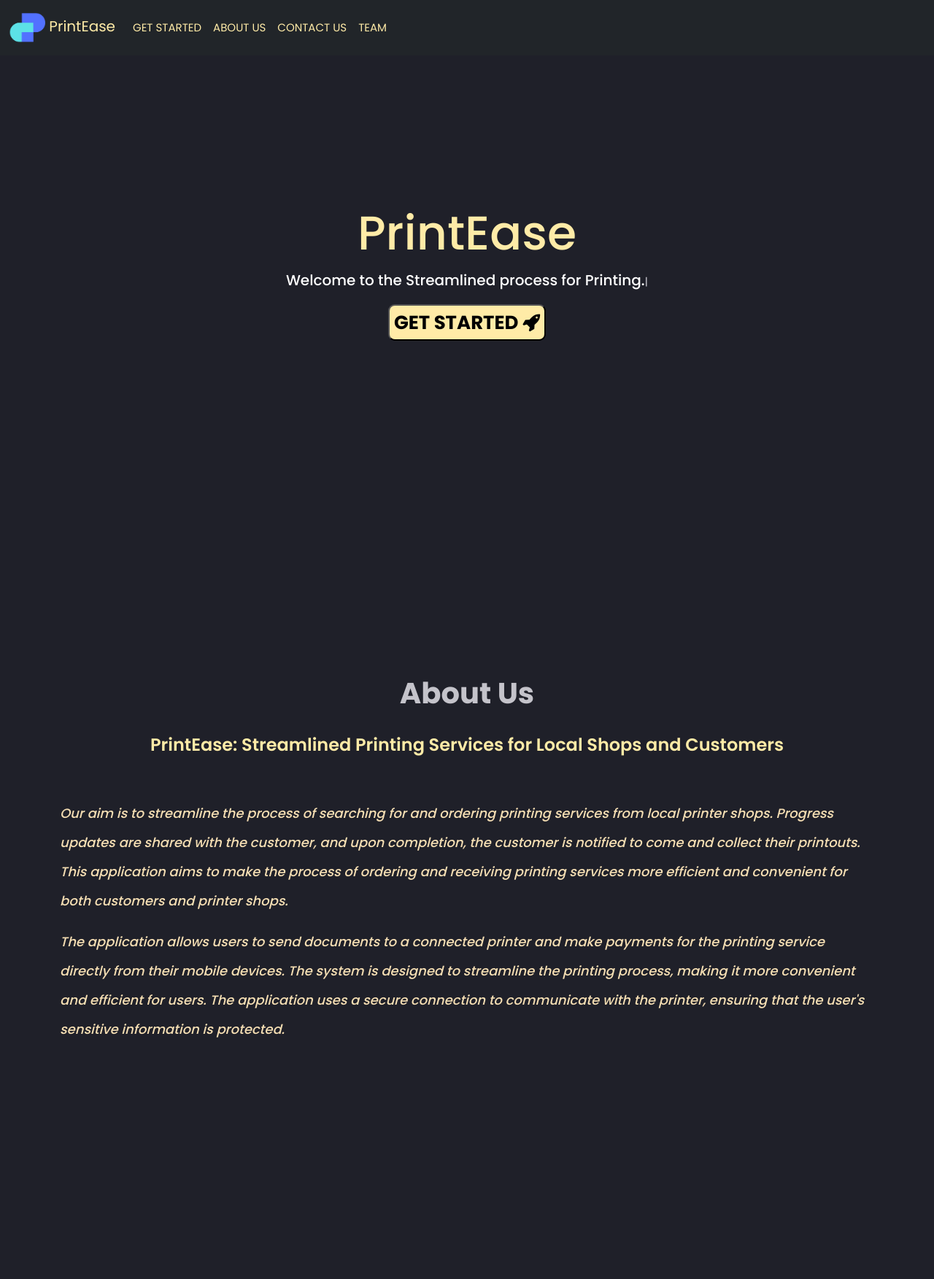
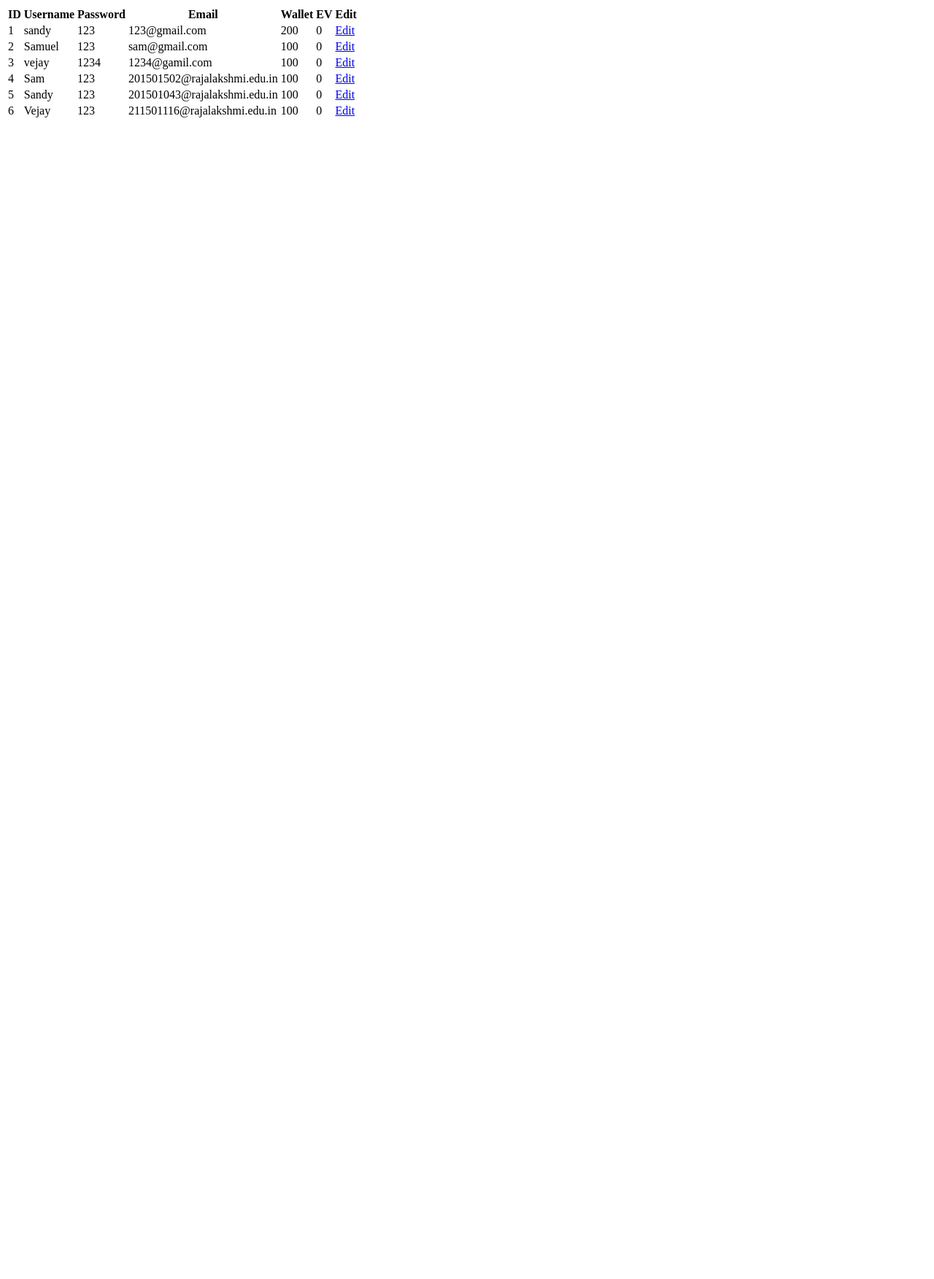
Before and after one commit to Samuel-2552/PrintEaseHackathon, a Flask app: page / in a window 1280 px wide. Shown: the whole page at 73% size. After the commit the page ends 161 px from the top, so only its background shows below. Run offline with Flask 2, Linux system fonts and the light colour scheme; data comes from the database, SQL or seed files in the repository; both versions use the stored data as it was after the commit; some libraries are stand-ins or nearby versions.

Commit message:
created admin panel with hash options

```diff
--- a/app.py
+++ b/app.py
@@ -1,393 +1,37 @@
-from flask import Flask, render_template, request, redirect, session, url_for
+from flask import Flask, render_template, request, redirect
 import sqlite3
-import os
-import datetime
-import PyPDF2
-import qrcode
-import uuid
-import math
-import random
-import smtplib
-import imghdr
-from PIL import Image
-from PIL import ImageOps
-
-from email.mime.text import MIMEText
-from email.mime.multipart import MIMEMultipart
-
-ip="http://192.168.15.59:5000"
-counter=0
-file_counter=0
-otp=-1
-qr_codes={}
-navbar_name=['GET STARTED','ORDER NOW']
-today = datetime.date.today()
-tod_date = today.strftime("%d-%m-%Y")
-filepath=''
-order_no=1
-page=0
-
-images=os.path.join('static','images')
 
 app = Flask(__name__)
-app.secret_key = b'_5#y2L"F4Q8z\n\xec]/'
-app.config['icons'] = images
-fav_icon = os.path.join(app.config['icons'], 'logo.png')
-load_img = os.path.join(app.config['icons'], 'printease.gif')
-sam = os.path.join(app.config['icons'], 'samuel.jpg')
-sandy = os.path.join(app.config['icons'], 'sandy.jpg')
-vejay = os.path.join(app.config['icons'], 'vejayy.jpg')
-meena =  os.path.join(app.config['icons'], 'meena1.jpg')
-qr_img=os.path.join(app.config['icons'], 'qr.png')
-
-def OTP():
-    digits = "0123456789"
-    OTP = ""
-    for i in range(6):
-        OTP += digits[math.floor(random.random() * 10)]
-    return OTP
-
-def connect_db():
-    connection = sqlite3.connect('users.db')
-    return connection
-
-def get_num_pages(file_path):
-    pdf_file = open(file_path, 'rb')
-    pdf_reader = PyPDF2.PdfReader(pdf_file)
-    return len(pdf_reader.pages)
 
 @app.route('/')
-def landing():
-    if 'username' in session:
-        logout=1
-        email=session['username']
-        connection = connect_db()
-        cursor = connection.cursor()
-        cursor.execute("SELECT * FROM user WHERE email=?", (email,))
-        user = cursor.fetchone()
-        user=user[1][0]
-        name=navbar_name[1]
-        cursor.execute("SELECT wallet FROM user WHERE email=?", (email,))
-        wallet_money=cursor.fetchone()
-    else:
-        wallet_money=[0]
-        logout=0
-        user="-1"
-        name=navbar_name[0]
-        #return redirect(url_for('dashboard'))
-    return render_template("landing.html", fav_icon=fav_icon, load_img=load_img,logout=logout,user=user.upper(),ip=ip,name=name,wallet=wallet_money[0])
-
-@app.route('/aboutus')
-def aboutus():
-    #return redirect(url_for('dashboard'))
-    return redirect("/#aboutus")
-
-@app.route('/signup', methods=['GET', 'POST'])
-def signup():
-    if 'username' in session:
-        return redirect(url_for('dashboard'))
-    if request.method == 'POST':
-        username = request.form['logname']
-        password = request.form['logpass']
-        email = request.form['logemail']
-
-        connection = connect_db()
-        cursor = connection.cursor()
-        cursor.execute("SELECT * FROM user WHERE username=?", (username,))
-        user = cursor.fetchone()
-        print(user)
-        if user:
-            return "User already exists"
-        try:
-            cursor.execute("INSERT INTO user (username, password, email) VALUES (?, ?, ?)", (username, password, email))
-            connection.commit()
-            connection.close()
-        except:
-            return "Email-Id already registered!"
-
-        return redirect('/login')
-    return render_template('index.html', fav_icon=fav_icon, load_img=load_img,ip=ip)
-
-@app.route('/login', methods=['GET', 'POST'])
-def login():
-    global order_no
-    if 'username' in session:
-        return redirect(url_for('dashboard'))
-    if request.method == 'POST':
-        try:
-            useremail = request.form['logemail']
-            password = request.form['logpass']
-            connection = connect_db()
-            cursor = connection.cursor()
-            cursor.execute("SELECT * FROM user WHERE email=? AND password=?", (useremail, password))
-            user = cursor.fetchone()
-            print(user[5])
-        except:
-            return "Invalid username or password"
-        if user:
-            session['username'] = useremail
-            if user[5]==0:
-                print("going")
-                return redirect('/verification')
-            order_no+=1
-            return redirect('/dashboard')
-        return "Invalid username or password"
-    return render_template('index.html', fav_icon=fav_icon, load_img=load_img,ip=ip)
-
-@app.route('/forgot', methods=['GET', 'POST'])
-def forgot():
-    if 'username' in session:
-        return redirect(url_for('dashboard'))
-    if request.method == 'POST':
-        useremail = request.form['logemail']
-        return "Email Sent"
-    return render_template('forgot.html', fav_icon=fav_icon, load_img=load_img, ip=ip)
-
-@app.route("/upload-file", methods=["POST"])
-def upload_file():
-    global filepath
-    global page
-    global file_counter
-    file = request.files["file"]
-
-    # Specify the directory name to create
-    directory = "files/"+session['username']+'/'
-
-    # Create the directory if it doesn't already exist
-    if not os.path.exists(directory):
-        os.makedirs(directory)
-
-    if file and file.content_type == "application/pdf":
-        filename = directory+str(file_counter)+".pdf"
-        file_counter+=1
-        file.save(filename)
-        print(filename)
-        pages=get_num_pages(filename)
-
-        page=pages
-        print("pages = ", page)
-        return "File uploaded successfully!"
-    if imghdr.what(file) is not None:
-        filename = directory+str(file_counter)+".jpg"
-        file.save(filename)
-        file_counter+=1
-        # Load the image
-        image = Image.open(filename)
-
-        # Convert the image to grayscale
-        grayscale_image = image.convert('L')
-
-        # Convert the inverted image to a color document
-        color_document = ImageOps.colorize(grayscale_image, (0, 0, 0), (255, 255, 255))
-
-        # Save the color document
-        color_document.save(filename)
-        print(filename)
-        page=1
-        return "File uploaded successfully!"
-    return "It is not a pdf file"
-
-
-@app.route('/dashboard',methods=['GET', 'POST'])
-def dashboard():
-    if 'username' not in session:
-        name=navbar_name[0]
-        return redirect('/login')
-    # Get the username from the session
-    useremail = session['username']
+def index():
     conn = sqlite3.connect('users.db')
     cursor = conn.cursor()
-    cursor.execute("SELECT username FROM user WHERE email=?",(useremail,))
-    username=cursor.fetchone()
-    print(username)
-    cursor.execute("SELECT wallet FROM user WHERE email=?", (useremail,))
-    wallet_money=cursor.fetchone()
-    # Close the connection
-    conn.close()
-    name=navbar_name[1]
+    cursor.execute('SELECT * FROM user')
+    users = cursor.fetchall()
+    cursor.close()
+    return render_template('index.html', users=users)
 
-    image_url=url_for('static', filename='image.jpg')
+@app.route('/edit/<int:user_id>', methods=['GET', 'POST'])
+def edit(user_id):
+    conn = sqlite3.connect('users.db')
+    cursor = conn.cursor()
+    cursor.execute('SELECT * FROM user WHERE id=?', (user_id,))
+    user = cursor.fetchone()
 
+    if request.method == 'POST':
+        username = request.form['username']
+        password = request.form['password']
+        email = request.form['email']
+        wallet = request.form['wallet']
+        EV = request.form['EV']
+        cursor.execute('UPDATE user SET username=?, password=?, email=?, wallet=?, EV=? WHERE id=?', (username, password, email, wallet, EV, user_id))
+        conn.commit()
+        cursor.close()
+        return redirect('/')
 
-
-
-    # Render the dashboard template with the username and message
-    return render_template('dashboard.html', username=username[0],user=username[0][0].upper(), fav_icon=fav_icon, load_img=load_img,ip=ip,name=name,wallet=wallet_money[0])
-
-@app.route('/payment',methods=['GET', 'POST'])
-def payment():
-    if 'username' in session:
-        logout=1
-        email=session['username']
-        connection = connect_db()
-        cursor = connection.cursor()
-        cursor.execute("SELECT * FROM user WHERE email=?", (email,))
-        user = cursor.fetchone()
-        user=user[1][0]
-        cursor.execute("SELECT wallet FROM user WHERE email=?", (email,))
-        wallet_money=cursor.fetchone()
-    else:
-        wallet_money=[0]
-        logout=0
-        user="-1"
-        return redirect(url_for('dashboard'))
-    if request.method == 'POST':
-        color = request.form.get('color')
-        print(color)
-        side = request.form.get('side')
-        print(side)
-        quantity = request.form.get('quantity')
-        print(quantity)
-    if color == '0':
-        col="Black & White"
-        col_cost=2
-    else:
-        print(color)
-        col="Colour"
-        col_cost=10
-    if side == '0':
-        sid = "Front and Back"
-        sid_cost=0.8
-    else:
-        print(side)
-        sid = "Single Side"
-        sid_cost=1
-    total=page*col_cost*sid_cost*int(quantity)
-
-    # Create a unique identifier
-    unique_id = str(uuid.uuid4())
-
-    # Create the data to be encoded in the QR code, including the unique identifier
-    # Create the QR code instance
-    qr = qrcode.QRCode(version=1, box_size=10, border=5)
-    data=ip+"/scan/" + unique_id
-    # Add the data to the QR code
-    qr.add_data(data)
-    qr.make(fit=True)
-
-    # Create an image from the QR code instance
-    img = qr.make_image(fill_color="black", back_color="white")
-
-    # Save the image
-    img.save("static/images/qr.png")
-    # Add the identifier to the qr_codes dictionary
-    qr_codes[unique_id] = True
-
-
-
-    return render_template('payment.html', fav_icon=fav_icon, load_img=load_img, order_no=order_no, tod_date=tod_date,pages=page,
-                           color=col,side=sid,quantity=quantity,total=total,sid_cost=sid_cost,col_cost=col_cost,qr_code_id=unique_id, data=data,qr_img=qr_img,user=user,ip=ip,wallet=wallet_money[0])
-
-@app.route("/scan/<qr_code_id>")
-def scan_qr_code(qr_code_id):
-    # Check if the scanned QR code's identifier exists in the qr_codes dictionary
-    if qr_codes.get(qr_code_id):
-        # remove the scanned qr code from the dictionary
-        qr_codes.pop(qr_code_id)
-        data=ip+"/completed.html"
-        return "Payment Completed"#render_template("completed.html", url=data)
-    else:
-        return "Already Scanned!"#render_template("scanned.html")
-
-# contact page has been added-Meena
-@app.route('/contact', methods=['GET', 'POST'])
-def contact():
-    if 'username' in session:
-        logout=1
-        email=session['username']
-        connection = connect_db()
-        cursor = connection.cursor()
-        cursor.execute("SELECT * FROM user WHERE email=?", (email,))
-        user = cursor.fetchone()
-        user=user[1][0]
-        name=navbar_name[1]
-        cursor.execute("SELECT wallet FROM user WHERE email=?", (email,))
-        wallet_money=cursor.fetchone()
-
-        #print(wallet_money)
-    else:
-        wallet_money=[0]
-        logout=0
-        user="-1"
-        name=navbar_name[0]    #return redirect(url_for('dashboard'))
-    return render_template('contact.html', fav_icon=fav_icon, load_img=load_img,logout=logout,user=user.upper(),ip=ip,name=name,wallet=wallet_money[0])
-
-
-@app.route('/team', methods=['GET', 'POST'])
-def team():
-    if 'username' in session:
-        logout=1
-        email=session['username']
-        connection = connect_db()
-        cursor = connection.cursor()
-        cursor.execute("SELECT * FROM user WHERE email=?", (email,))
-        user = cursor.fetchone()
-        user=user[1][0]
-        name=navbar_name[1]
-        cursor.execute("SELECT wallet FROM user WHERE email=?", (email,))
-        wallet_money=cursor.fetchone()
-    else:
-        wallet_money=[0]
-        logout=0
-        user="-1"
-        name=navbar_name[0]
-        #return redirect(url_for('dashboard'))
-    return render_template('team.html', fav_icon=fav_icon, load_img=load_img, sam=sam, sandy=sandy, vejay=vejay, meena=meena,logout=logout,user=user.upper(),ip=ip,name=name,wallet=wallet_money[0])
-
-
-
-@app.route('/logout')
-def logout():
-    session.pop('username', None)
-    return redirect('/')
-
-
-@app.route('/verification', methods=['POST', 'GET'])
-def verify():
-    global counter
-    global otp
-    if 'username' in session:
-        logout=1
-        email=session['username']
-        connection = connect_db()
-        cursor = connection.cursor()
-        cursor.execute("SELECT * FROM user WHERE email=?", (email,))
-        user = cursor.fetchone()
-        useremail = user[3]
-        print(useremail)
-        user=user[1][0]
-        cursor.execute("SELECT wallet FROM user WHERE email=?", (email,))
-        wallet_money=cursor.fetchone()
-        if counter==0:
-            try:
-                otp = OTP() + " is your OTP"
-                msg = MIMEMultipart()
-                msg['From'] = 'PrintEase Verification'
-                msg['To'] = useremail
-                msg['Subject'] = 'PrintEase OTP Verification'
-                msg.attach(MIMEText(otp, 'plain'))
-                s = smtplib.SMTP('smtp.gmail.com', 587)
-                s.starttls()
-                s.login("201501503@rajalakshmi.edu.in", "#")
-                s.sendmail(msg['From'], msg['To'], msg.as_string())
-            except:
-                return "<h1><a href='/dashboard'>Try Agin Later</a></h1>"
-        counter+=1
-    else:
-        wallet_money=[0]
-        logout=0
-        user="-1"
-        return redirect(url_for('dashboard'))
-    if request.method == 'POST':
-        ver=request.form['logpass']
-        print(ver,otp)
-        ver= ver+" is your OTP"
-        if ver==otp:
-            return redirect('/dashboard')
-        else:
-            return "Try Again"
-    return render_template('verification.html',fav_icon=fav_icon, load_img=load_img,user=user,wallet=wallet_money[0])
-
+    cursor.close()
+    return render_template('edit.html', user=user)
 
 if __name__ == '__main__':
-    app.run(debug=True,host="0.0.0.0")
+    app.run(debug=True)
--- a/templates/index.html
+++ b/templates/index.html
@@ -1,136 +1,34 @@
 <!DOCTYPE html>
-<html lang="en">
-
+<html>
 <head>
-  <meta charset="UTF-8">
-  <meta http-equiv="X-UA-Compatible" content="IE=edge">
-  <meta name="viewport" content="width=device-width, initial-scale=1.0">
-  <link href="https://cdn.jsdelivr.net/npm/bootstrap@5.2.3/dist/css/bootstrap.min.css" rel="stylesheet">
-
-
-  <!-- <link rel="stylesheet" href="https://cdn.jsdelivr.net/npm/@fortawesome/fontawesome-free@6.3.1/css/fontawesome.min.css" integrity="sha384-QYIZto+st3yW+o8+5OHfT6S482Zsvz2WfOzpFSXMF9zqeLcFV0/wlZpMtyFcZALm" crossorigin="anonymous"> -->
-  <!-- navbar -->
-  <!-- FIXED TOP -->
-  <link href="https://cdn.jsdelivr.net/npm/bootstrap@5.2.3/dist/css/bootstrap.min.css" rel="stylesheet">
-  <script src="https://cdn.jsdelivr.net/npm/bootstrap@5.2.3/dist/js/bootstrap.bundle.min.js"></script>
-
-  <link rel="stylesheet" href="static\index_style.css">
-
-  <title>PrintEase</title>
-  <link rel="icon" type="image/x-icon" href="{{fav_icon}}">
-
-
-  <script>
-    if (window.performance && window.performance.navigation.type === window.performance.navigation.TYPE_BACK_FORWARD) {
-      window.location = "{{ip}}";
-    }
-  </script>
+    <title>User List</title>
 </head>
-
 <body>
-  <img src="{{load_img}}" id="loading">
-  <div class="content">
-    <nav class="navbar navbar-expand-sm bg-dark navbar-dark fixed-top">
-      <div class="container-fluid">
-        <a class="navbar-brand" id="logotext" href="/" style="color:#FFEBA7"><img src="{{fav_icon}}" height="50px"> PrintEase</a>
-
-
-        <button class="navbar-toggler" type="button" data-bs-toggle="collapse" data-bs-target="#collapsibleNavbar">
-          <span class="navbar-toggler-icon"></span>
-
-        </button>
-        <div class="collapse navbar-collapse" id="collapsibleNavbar">
-          <ul class="navbar-nav" >
-            <li class="nav-item">
-              <a class="nav-link" href="/login" style="color:#FFEBA7">GET STARTED</a>
-            </li>
-            <li class="nav-item">
-              <a class="nav-link" href="/aboutus" style="color:#FFEBA7">ABOUT US</a>
-            </li>
-            <li class="nav-item">
-              <a class="nav-link" href="/contact" style="color:#FFEBA7">CONTACT US</a>
-            </li>
-            <li class="nav-item">
-              <a class="nav-link" href="/team" style="color:#FFEBA7">TEAM</a>
-            </li>
-          </ul>
-        </div>
-      </div>
-    </nav>
-    <div class="section">
-      <div class="container">
-        <div class="row full-height justify-content-center">
-          <div class="col-12 text-center align-self-center py-5">
-            <div class="section pb-5 pt-5 pt-sm-2 text-center">
-              <h6 class="mb-0 pb-3"><span>Log In </span><span>Sign Up</span></h6>
-              <input class="checkbox" type="checkbox" id="reg-log" name="reg-log" />
-              <label for="reg-log"></label>
-              <div class="card-3d-wrap mx-auto">
-                <div class="card-3d-wrapper">
-                  <div class="card-front">
-                    <div class="center-wrap">
-                      <div class="section text-center">
-                        <h4 class="mb-4 pb-3">Log In</h4>
-                        <h4 class="mb-4 pb-3">Welcome to PrintEase</h4>
-                        <form action="/login" method="post">
-                          <div class="form-group mt-2">
-                            <input type="email" name="logemail" class="form-style" placeholder="Email" id="logemail"
-                              autocomplete="off" required>
-                            <i class="input-icon bi bi-envelope-at"></i>
-                          </div>
-                          <div class="form-group mt-2">
-                            <input type="password" name="logpass" class="form-style" placeholder="Password" id="logpass"
-                              autocomplete="off" required>
-                            <i class="input-icon bi bi-key"></i>
-                          </div>
-                          <input class="btn mt-4" type="submit" value="Log In">
-                          <p class="mb-0 mt-4 text-center"><a href="/forgot" class="link">Forgot your password?</a></p>
-                      </div>
-                    </div>
-                    </form>
-                  </div>
-                  <div class="card-back">
-                    <div class="center-wrap">
-                      <div class="section text-center">
-                        <h4 class="mb-4 pb-3">Sign Up</h4>
-                        <h4 class="mb-4 pb-3">Welcome to PrintEase</h4>
-                        <form action="/signup" method="post">
-                          <div class="form-group">
-                            <input type="text" name="logname" class="form-style" placeholder="Username" id="logname"
-                              autocomplete="off" required>
-                            <i class="input-icon bi bi-person"></i>
-                          </div>
-
-                          <div class="form-group mt-2">
-                            <input type="email" name="logemail" class="form-style" placeholder="Email" id="logemail"
-                              autocomplete="off" required>
-                            <i class="input-icon bi bi-envelope-at"></i>
-                          </div>
-                          <div class="form-group mt-2">
-                            <input type="password" name="logpass" class="form-style" placeholder="Password" id="logpass"
-                              autocomplete="off" required>
-                            <i class="input-icon bi bi-key"></i>
-                          </div>
-                          <input class="btn mt-4" type="submit" value="Sign Up">
-                      </div>
-                    </div>
-                    </form>
-                  </div>
-                </div>
-              </div>
-            </div>
-          </div>
-        </div>
-      </div>
-    </div>
-  </div>
-  <script>
-    setTimeout(function () {
-      document.getElementById("loading").style.display = "none";
-      document.querySelector(".content").style.display = "block";
-    }, 3000);
-  </script>
-  <script src="https://cdn.jsdelivr.net/npm/bootstrap@5.2.3/dist/js/bootstrap.bundle.min.js"></script>
+    <table>
+        <thead>
+            <tr>
+                <th>ID</th>
+                <th>Username</th>
+                <th>Password</th>
+                <th>Email</th>
+                <th>Wallet</th>
+                <th>EV</th>
+                <th>Edit</th>
+            </tr>
+        </thead>
+        <tbody>
+            {% for user in users %}
+            <tr>
+                <td>{{ user[0] }}</td>
+                <td>{{ user[1] }}</td>
+                <td>{{ user[2] }}</td>
+                <td>{{ user[3] }}</td>
+                <td>{{ user[4] }}</td>
+                <td>{{ user[5] }}</td>
+                <td><a href="{{ url_for('edit', user_id=user[0]) }}">Edit</a></td>
+            </tr>
+            {% endfor %}
+        </tbody>
+    </table>
 </body>
-
 </html>
```
Also changed, not shown: templates/edit.html (added, +21 -0 lines), example.db (added), users.db.
